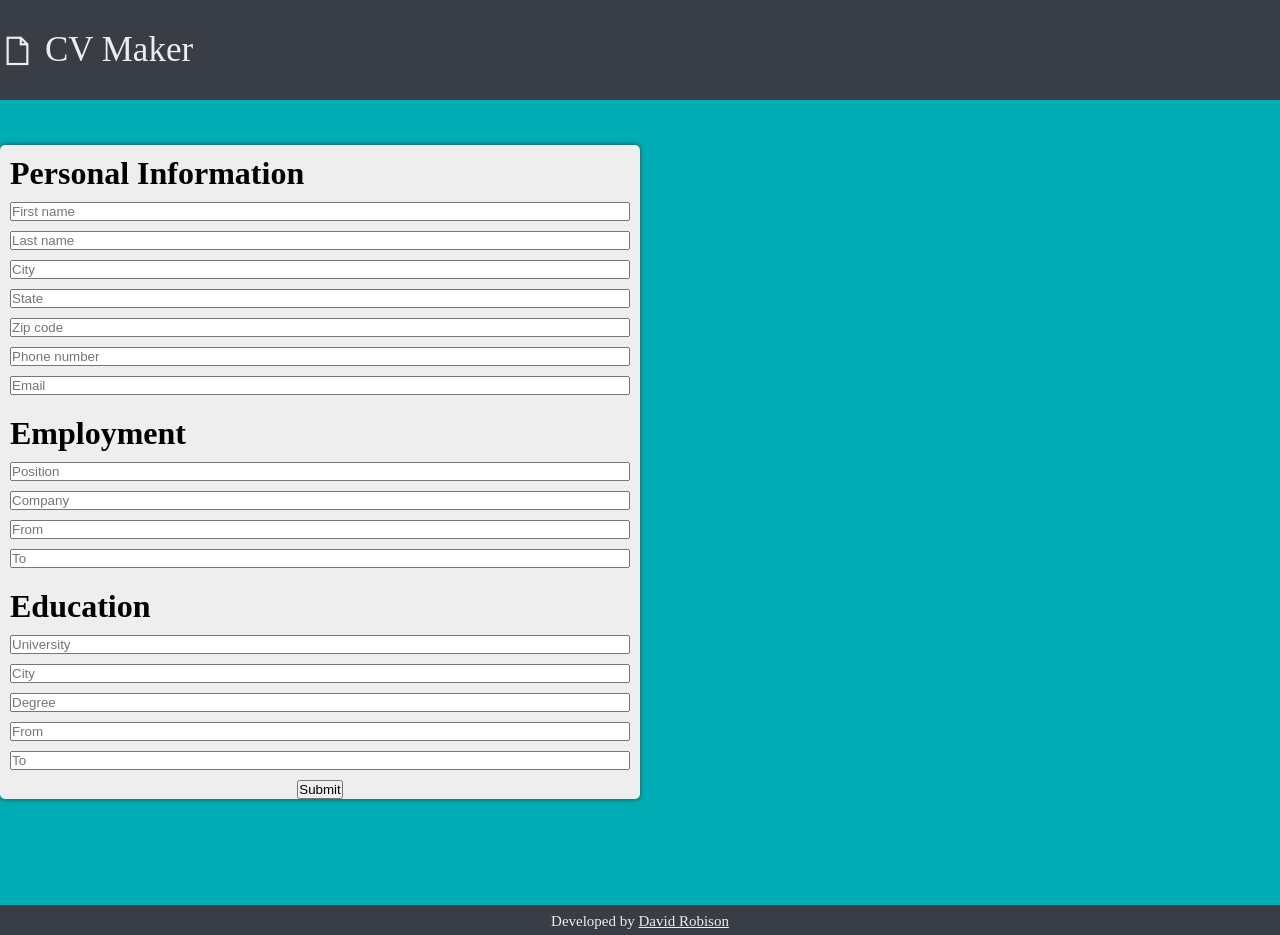
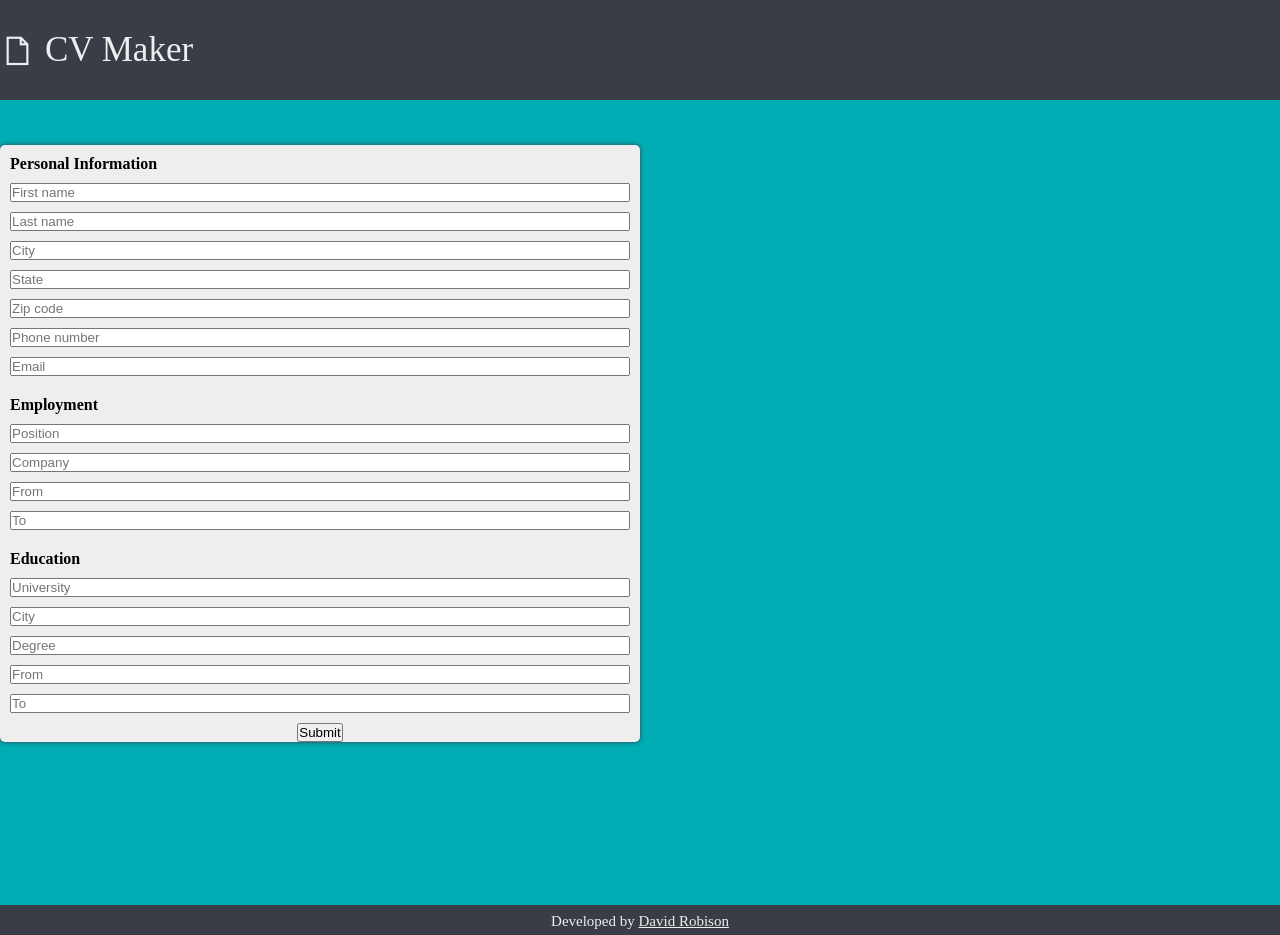
Before and after one commit to robisonwebdev/CV-Application, a React (Create React App) app: page / in a window 1280 px wide. Built offline with nearby package versions, Linux system fonts and the light colour scheme.

Commit message:
Set font-size for .cvFormheaders

```diff
--- a/src/styles/cvForm.css
+++ b/src/styles/cvForm.css
@@ -14,6 +14,10 @@
     border-radius: 5px;
     box-shadow: 0px 0px 5px 0px var(--black);
     width: 50%;
+}
+
+.cvFormHeaders {
+    font-size: 16px;
 }
 
 #personalInfo {
```
